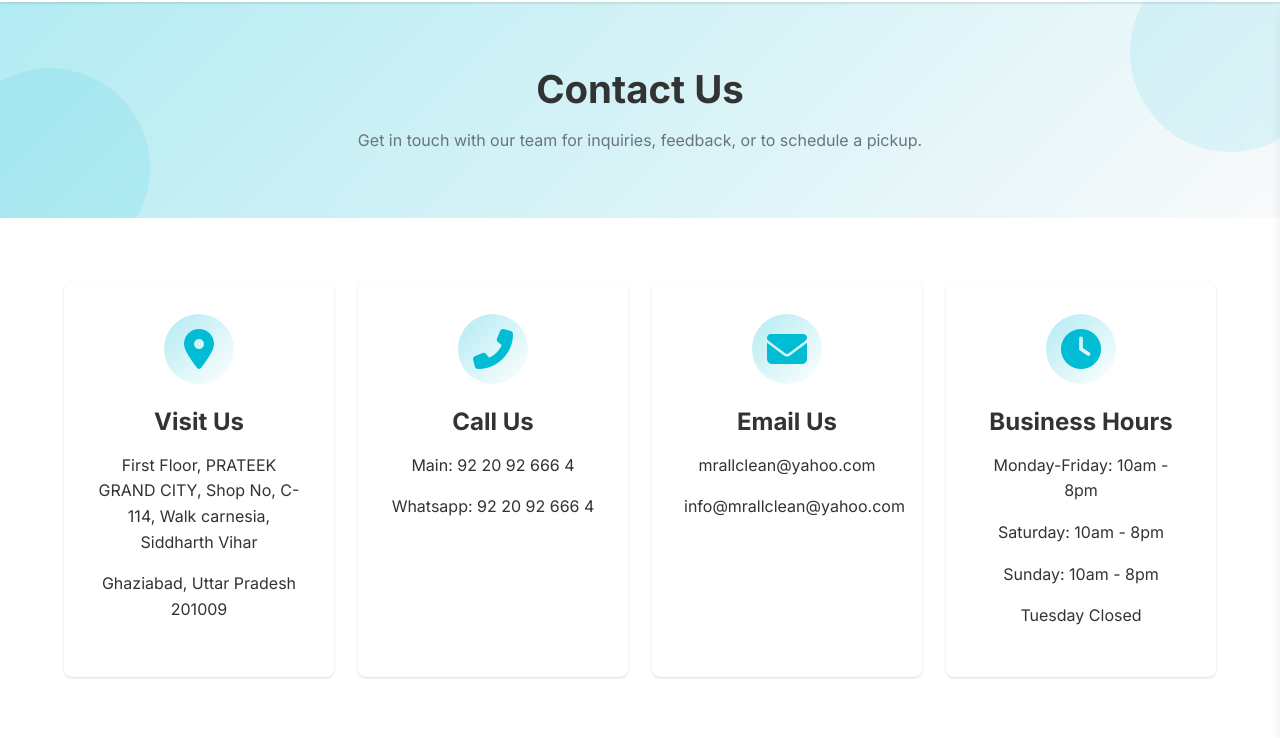
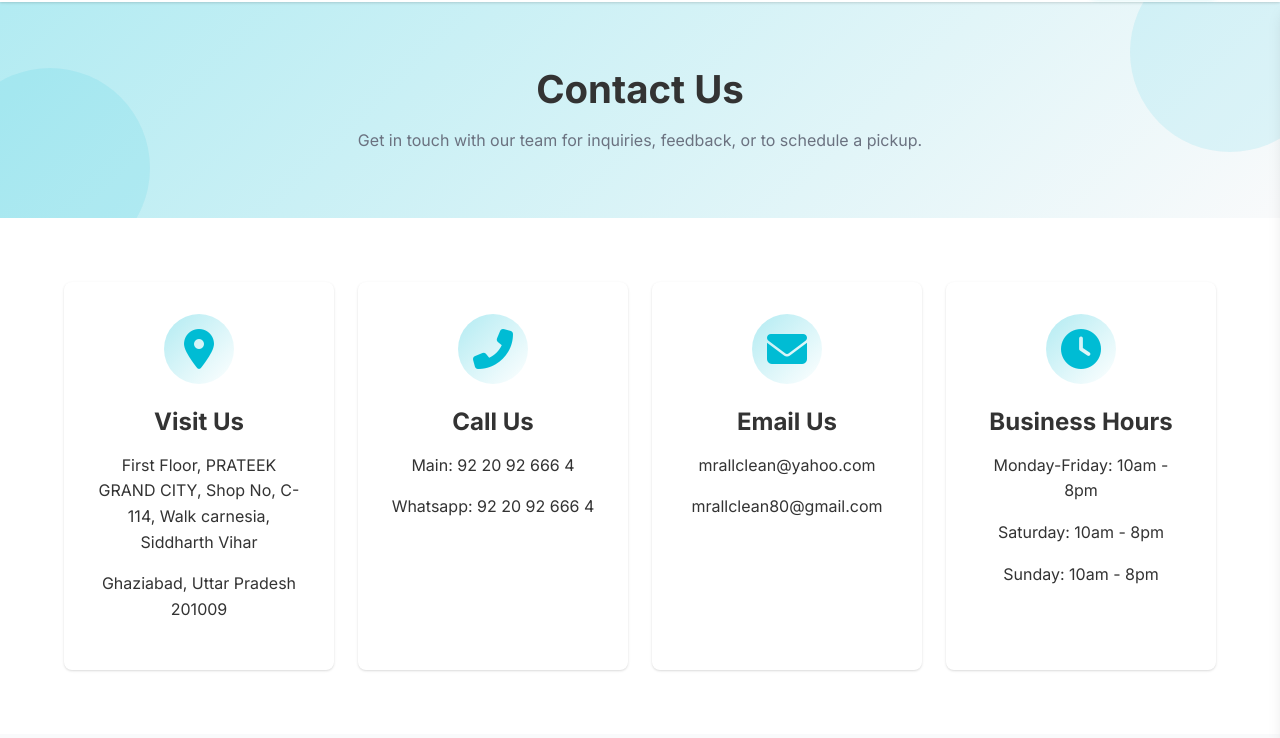
Before and after one commit to AK-47-17/Mr-All-Clean, a plain HTML site: page contact.html in a window 1280 px wide. Shown: the part 62-800 px from the top of the page. Drawn offline with nearby package versions, Linux system fonts and the light colour scheme.

Commit message:
Update contact.html

```diff
--- a/contact.html
+++ b/contact.html
@@ -112,7 +112,7 @@
           </div>
           <h3>Email Us</h3>
           <p>mrallclean@yahoo.com</p>
-          <p>info@mrallclean@yahoo.com</p>
+          <p>mrallclean80@gmail.com</p>
         </div>
 
         <div class="contact-info-card hover-lift" data-aos="fade-up" data-aos-delay="400">
@@ -123,7 +123,7 @@
           <p>Monday-Friday: 10am - 8pm</p>
           <p>Saturday: 10am - 8pm</p>
           <p>Sunday: 10am - 8pm</p>
-          <p>Tuesday Closed</p>
+
         </div>
       </div>
     </div>
@@ -140,7 +140,7 @@
           <!-- Important: Using the direct FormSubmit.co URL format -->
 
           <!-- FormSubmit configuration -->
-          <form  action="https://formsubmit.co/aurafusionlabs@gmail.com" method="POST">
+          <form  action="https://formsubmit.com/mrallclean80@gmail.com" method="POST">
 
             <input type="hidden" name="_subject" value="New message from Mr. All Clean website">
             <input type="hidden" name="_captcha" value="false">
```
